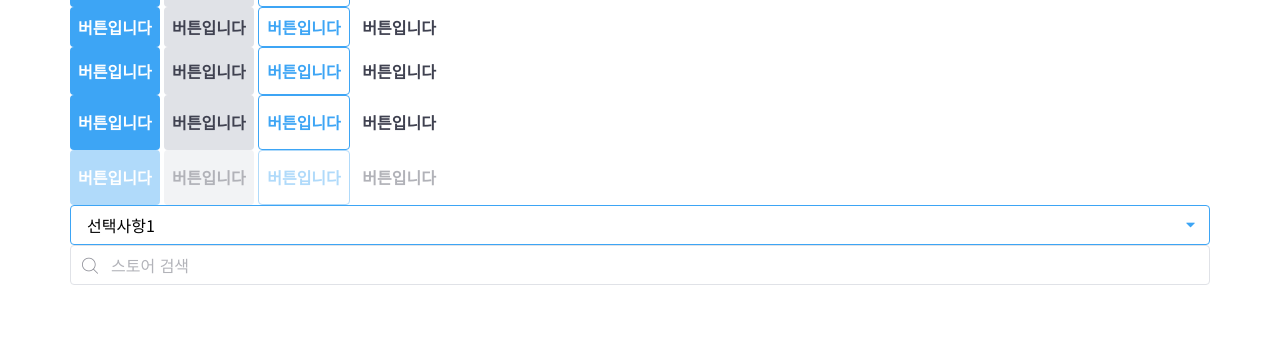
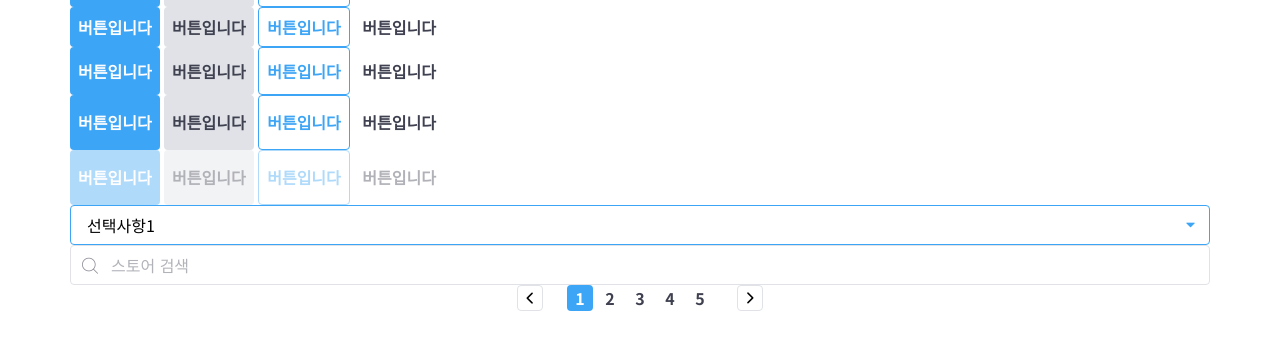
Before and after one commit to hijiyun/tomorrow-house, a website: page index.html in a window 1280 px wide. Shown: the part 238-588 px from the top of the page. Drawn offline with Linux system fonts and the light colour scheme; files whose address does not match are found by name.

Commit message:
💄 Implement pagination components

```diff
--- a/index.html
+++ b/index.html
@@ -172,6 +172,24 @@
           <input class="form-input" type="text" placeholder="스토어 검색" />
         </div>
       </div>
+
+      <div>
+        <div class="pagination">
+          <button class="page-control page-prev" type="button">
+            <i class="ic-chevron"></i>
+          </button>
+          <ol class="page-list">
+            <li class="page-item is-active"><a href="/">1</a></li>
+            <li class="page-item"><a href="/">2</a></li>
+            <li class="page-item"><a href="/">3</a></li>
+            <li class="page-item"><a href="/">4</a></li>
+            <li class="page-item"><a href="/">5</a></li>
+          </ol>
+          <button class="page-control page-next" type="button">
+            <i class="ic-chevron"></i>
+          </button>
+        </div>
+      </div>
     </div>
   </body>
 </html>
--- a/styles/main.scss
+++ b/styles/main.scss
@@ -17,5 +17,6 @@
 @import './modules/prices';
 @import './modules/buttons';
 @import './modules/forms';
+@import './modules/pagination';
 
 @import './layouts/grid';
--- /dev/null
+++ b/styles/modules/_pagination.scss
@@ -0,0 +1,73 @@
+%page-item-base {
+  @include inline-flexbox;
+  @include text-style(16, $primary);
+  height: 26px;
+  font-weight: 700;
+  background-color: $white;
+  border-radius: 4px;
+}
+
+.pagination {
+  @include flexbox;
+  .page-control {
+    @extend %page-item-base;
+    width: 26px;
+    border: 1px solid $border;
+
+    &.page-prev {
+      margin-right: 24px;
+
+      .ic-chevron {
+        transform: rotate(90deg);
+      }
+    }
+    &.page-next {
+      margin-left: 24px;
+
+      .ic-chevron {
+        transform: rotate(270deg);
+      }
+    }
+
+    &:hover {
+      opacity: 0.4;
+    }
+
+    .ic-chevron {
+      font-size: 20px;
+    }
+  }
+
+  .page-list {
+    @include flexbox;
+
+    .page-item {
+      margin-right: 4px;
+      &.is-active {
+        a,
+        button {
+          background-color: $blue;
+          color: $white;
+          &:hover {
+            color: $white;
+          }
+        }
+      }
+
+      &:last-child {
+        margin-right: 0;
+      }
+
+      a,
+      button {
+        @extend %page-item-base;
+        min-width: 26px;
+        padding: 0 4px;
+
+        &:hover {
+          color: $blue;
+        }
+      }
+    }
+  }
+}
```
Also changed, not shown: style.css, 1 other file.
